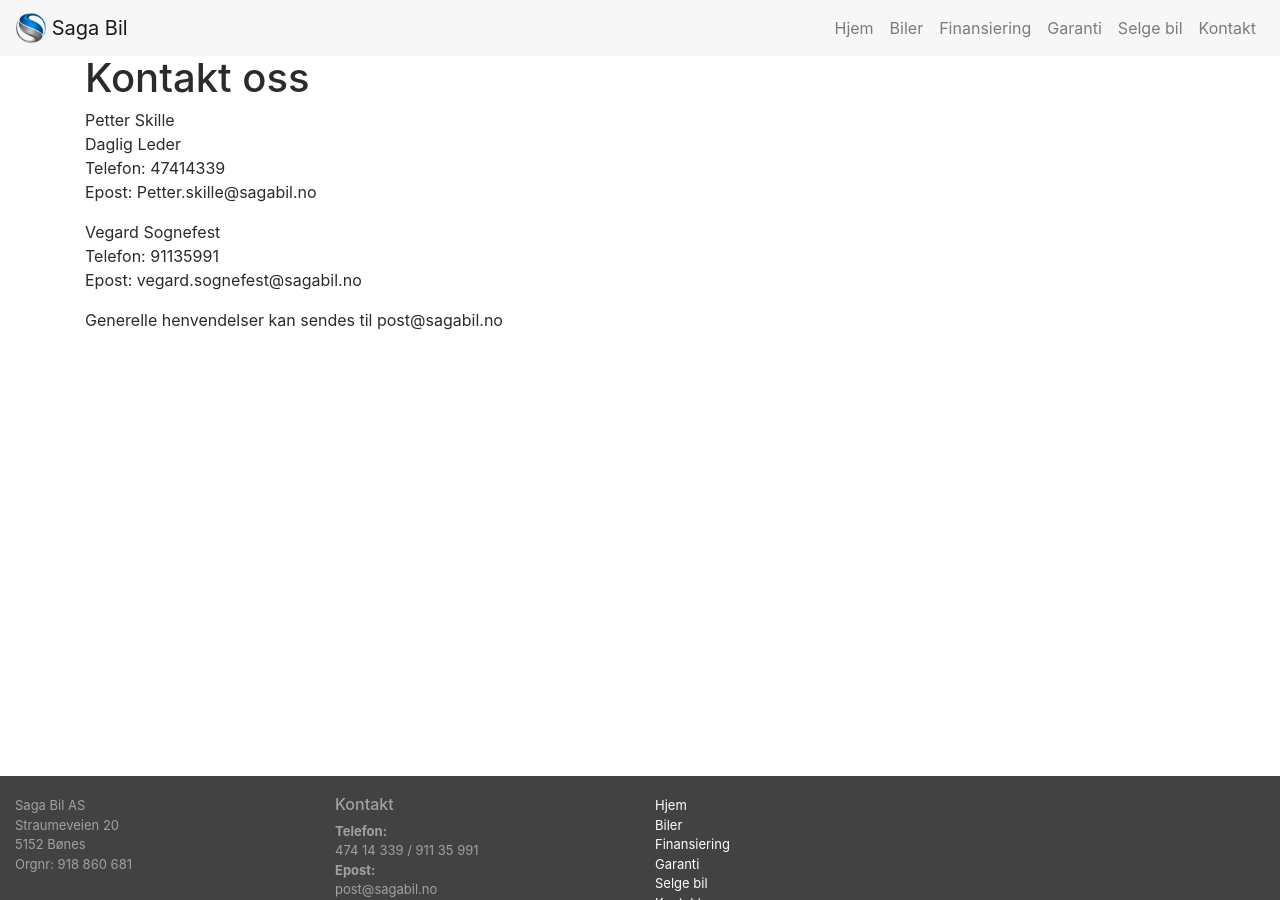
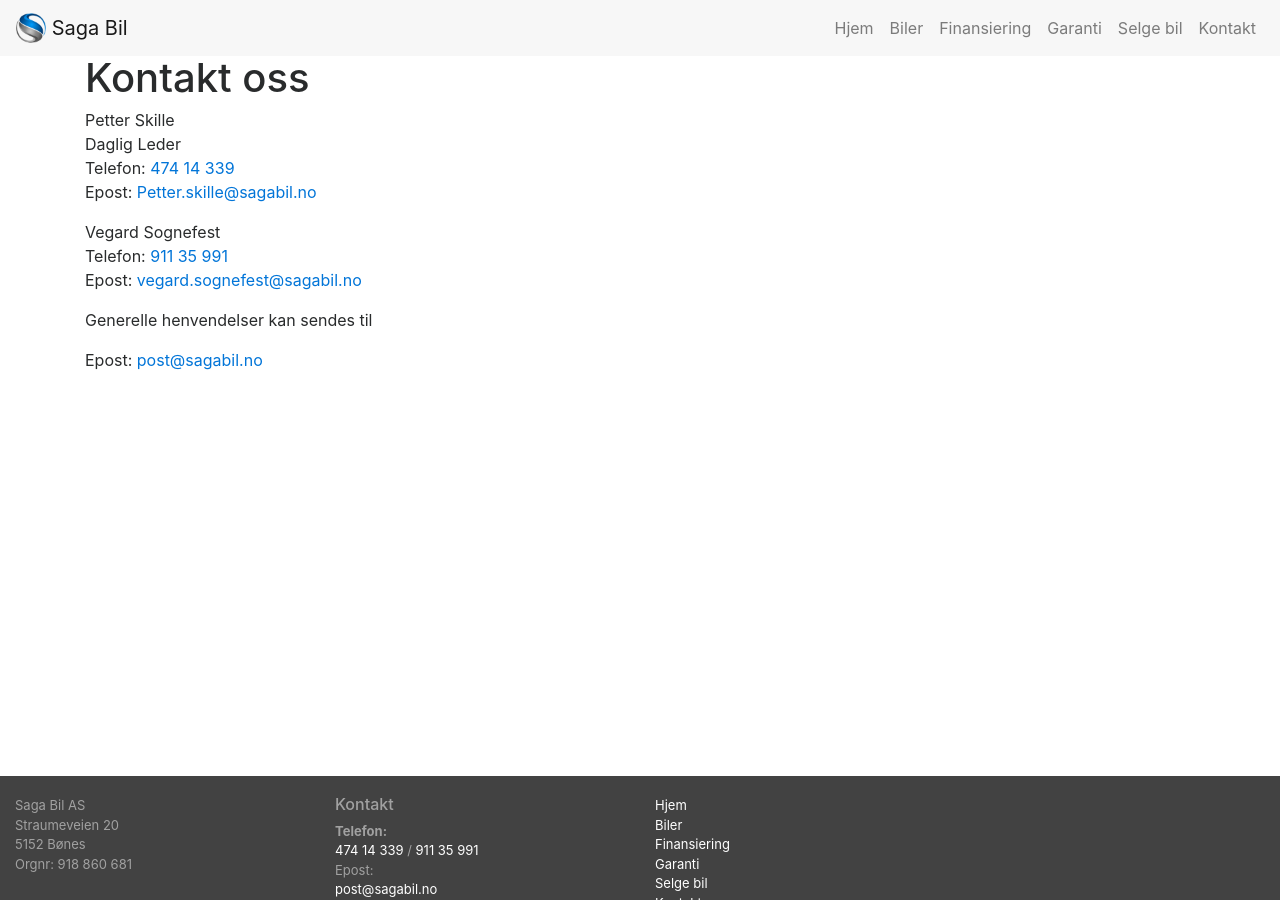
Before and after one commit to cluda/saga-bil, a Jekyll site: the page built from kontakt.html, in a window 1280 px wide and 900 px high. Built offline with Jekyll 4.4.1, drawn with Linux system fonts in a browser that asks for light colours; nearby versions of some CDN libraries; some of the changed text lies outside the part shown.

Commit message:
Make emails and phone numbers into links

```diff
--- a/_includes/footer.html
+++ b/_includes/footer.html
@@ -30,4 +30,8 @@
                 {% endfor %}
             </ul>
         </div>
+    </div>
+    <div class="row">
+        <p class="col">Nettside laget av <a class="cluda-link" href="http://cluda.com">Cluda AS</a></p>
+    </div>
 </footer>
--- a/kontakt.html
+++ b/kontakt.html
@@ -6,17 +6,17 @@
     <ul>
         <li>Petter Skille</li>
         <li>Daglig Leder</li>
-        <li>Telefon:  47414339</li>
-        <li>Epost: Petter.skille@sagabil.no</li>
+        <li>Telefon: <a href="tel:47414339">474 14 339</a></li>
+        <li>Epost: <a href="mailto:Petter.skille@sagabil.no">Petter.skille@sagabil.no</a></li>
     </ul>
 
     <ul>
         <li>Vegard Sognefest</li>
-        <li>Telefon: 91135991</li>
-        <li>Epost: vegard.sognefest@sagabil.no</li>
+        <li>Telefon: <a href="tel:91135991">911 35 991</a></li>
+        <li>Epost: <a href="mailto:vegard.sognefest@sagabil.no">vegard.sognefest@sagabil.no</a></li>
     </ul>
 
     <p>
-        Generelle henvendelser kan sendes til post@sagabil.no
+        Generelle henvendelser kan sendes til <li>Epost: <a href="mailto:post@sagabil.no">post@sagabil.no</a></li>
     </p>
 </div>
```
Also changed, not shown: other parts of _includes/footer.html (+2 -2 lines).
